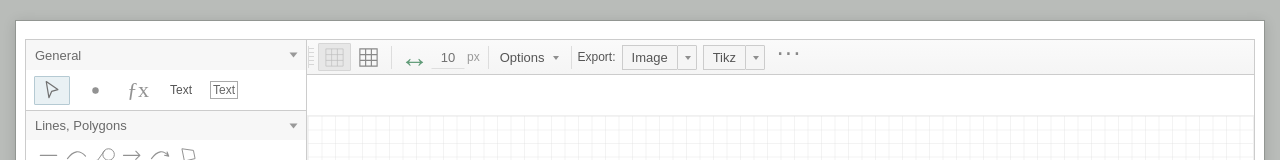
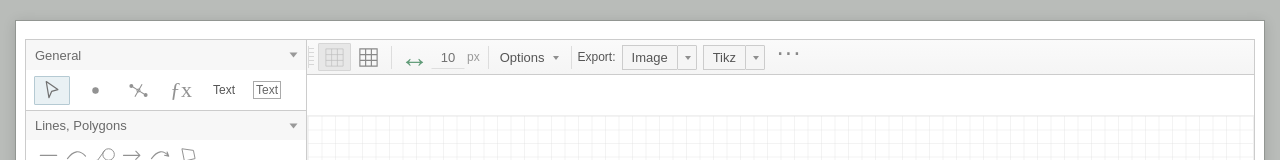
Before and after one commit to hoangnguyenk8hn-lab/myweb, a Next.js app: page / in a window 1280 px wide. Shown: the top 160 px of the page. Built offline with nearby package versions, Linux system fonts and the light colour scheme.

Commit message:
Add point reflection tool to palette

```diff
--- a/app/diagram/CurrentToolPalette.tsx
+++ b/app/diagram/CurrentToolPalette.tsx
@@ -105,6 +105,16 @@ export function CurrentToolPalette({
             "Point",
             <svg viewBox="0 0 28 28" aria-hidden="true">
               <circle cx="14" cy="14" r="3" fill="currentColor" />
+            </svg>,
+          )}
+          {basic(
+            "point-reflection",
+            "Reflect Point",
+            <svg viewBox="0 0 28 28" aria-hidden="true">
+              <circle cx="6" cy="9" r="2.2" fill="currentColor" stroke="none" />
+              <circle cx="22" cy="19" r="2.2" fill="currentColor" stroke="none" />
+              <circle cx="14" cy="14" r="1.7" fill="white" />
+              <path d="M7.8 10.1L12.5 13M15.5 15L20.2 17.9M10 21L18 7" />
             </svg>,
           )}
           {basic("text", "Math", "ƒx")}
```
